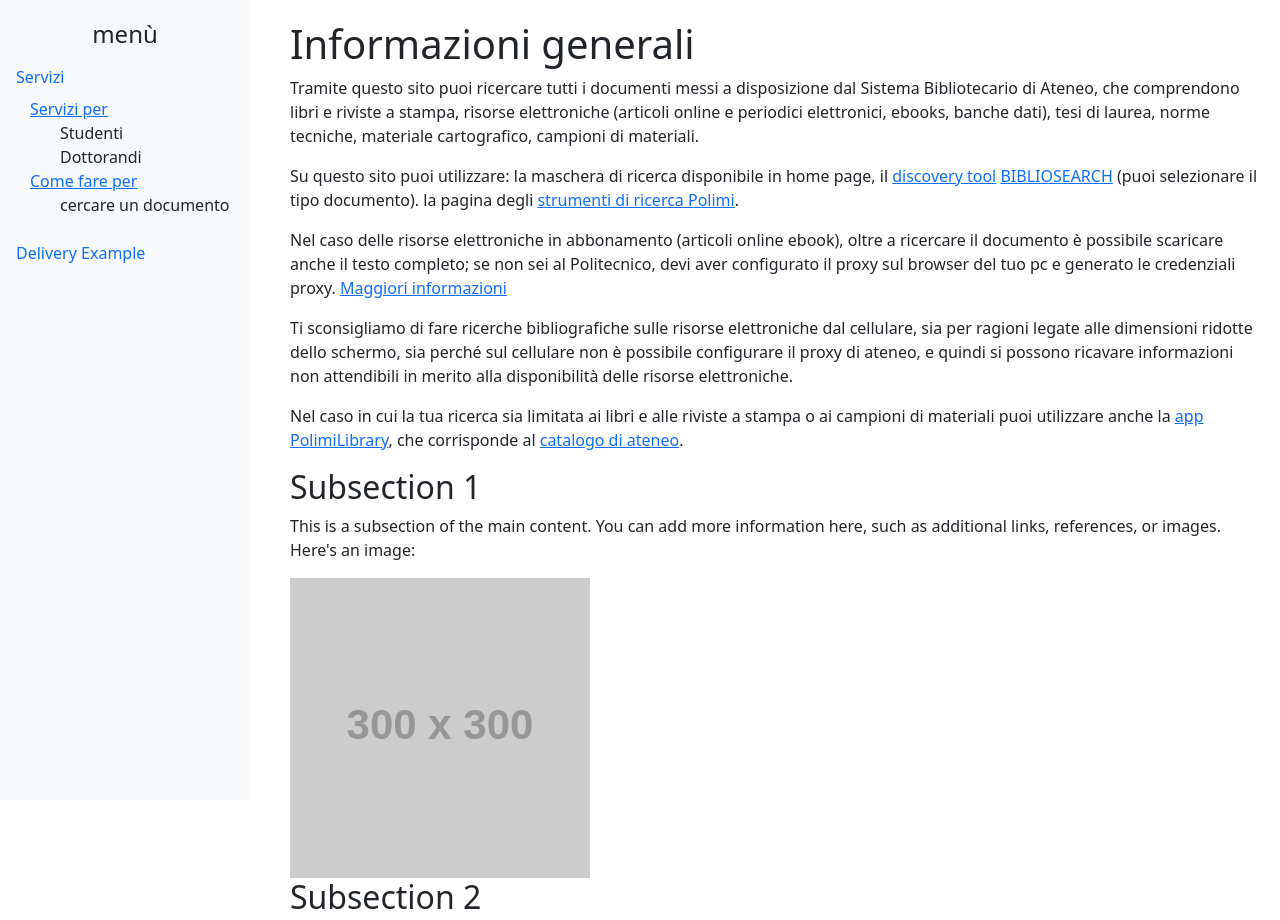
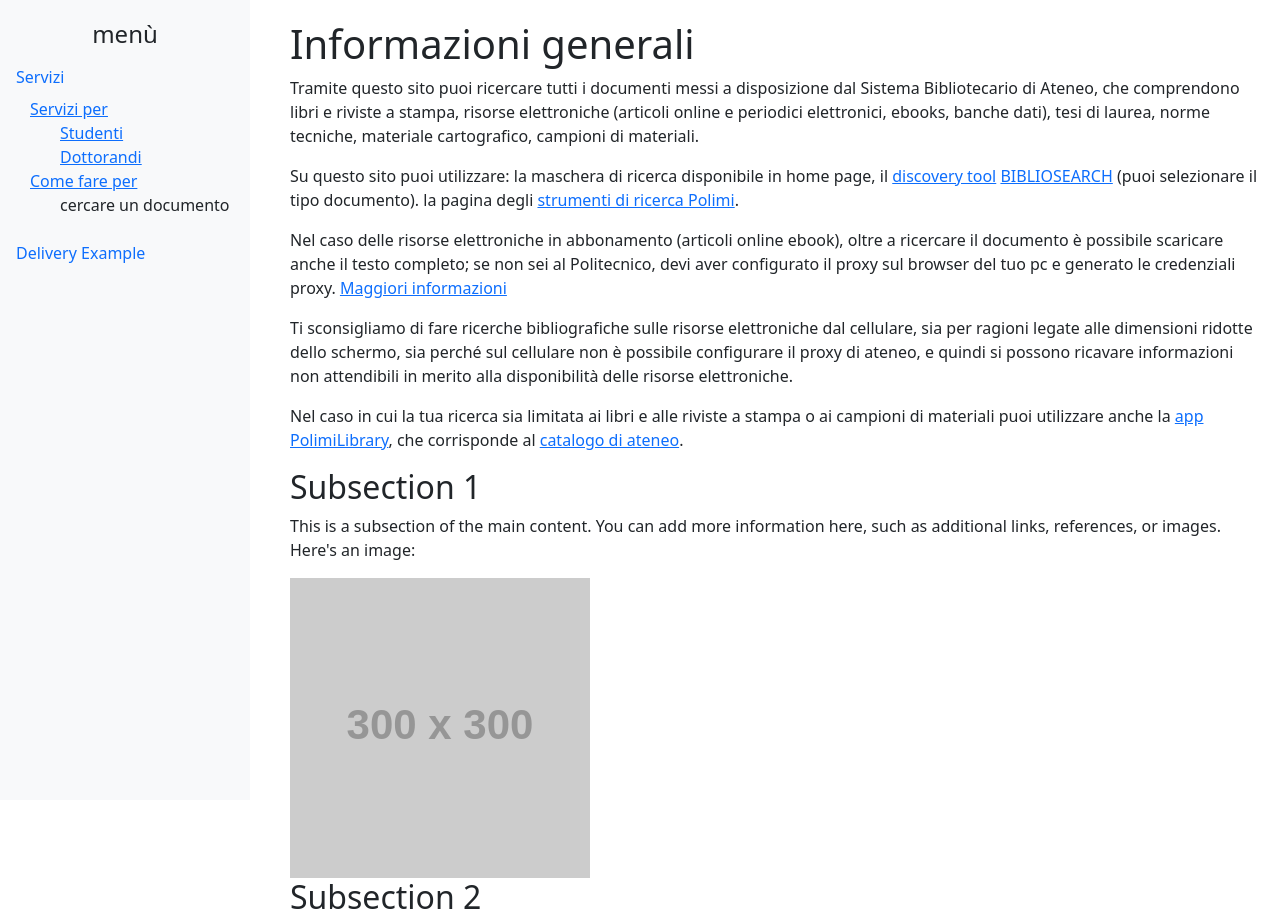
Before and after one commit to LudovicaPiro/ConWeb-demo, a plain HTML site: page index.html in a window 1280 px wide. Shown: the top 920 px of the page. Drawn offline with nearby package versions, Linux system fonts and the light colour scheme; placeholder pictures from the web are drawn by us.

Commit message:
menu link Update index.html

```diff
--- a/index.html
+++ b/index.html
@@ -23,8 +23,8 @@
                         <li class="nav-item">
                             <a href="index.html#section1">Servizi per</a>
                             <ul class="list-unstyled">
-                               <li class> Studenti</li>
-                                <li class="nav-item">Dottorandi</li>
+                               <li class> <a href="index.html#section1">Studenti</a></li>
+                                <li class="nav-item"><a href="index.html#section1">Dottorandi </a></li>
 
                             </ul>
 
```
